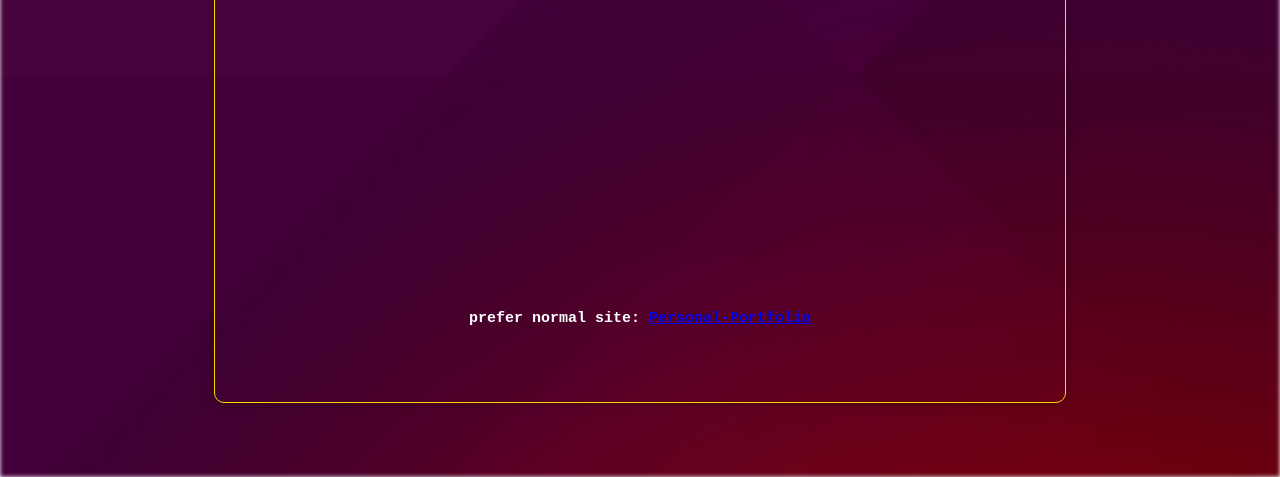
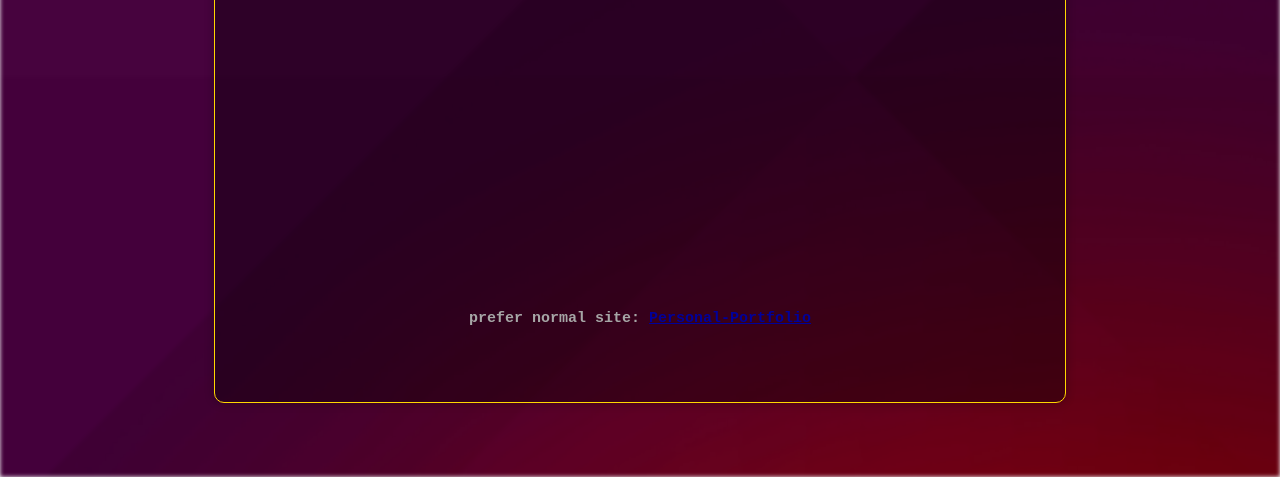
Before and after one commit to Ch3tra/terminal-portfolio, a plain HTML site: page index.html in a window 1280 px wide. Shown: the part 323-800 px from the top of the page. Drawn offline with nearby package versions, Linux system fonts and the light colour scheme.

Commit message:
Update style.css

```diff
--- a/style.css
+++ b/style.css
@@ -22,7 +22,7 @@ body {
     top: 50%;
     left: 50%;
     transform: translate(-50%, -50%);
-    background-color: transparent;
+    background-color: rgb(0 0 0 / 35%);
     border: 1px solid gold;
     border-radius: 10px;
     box-shadow: 0 0 10px rgba(0, 0, 0, 0.3);
```
